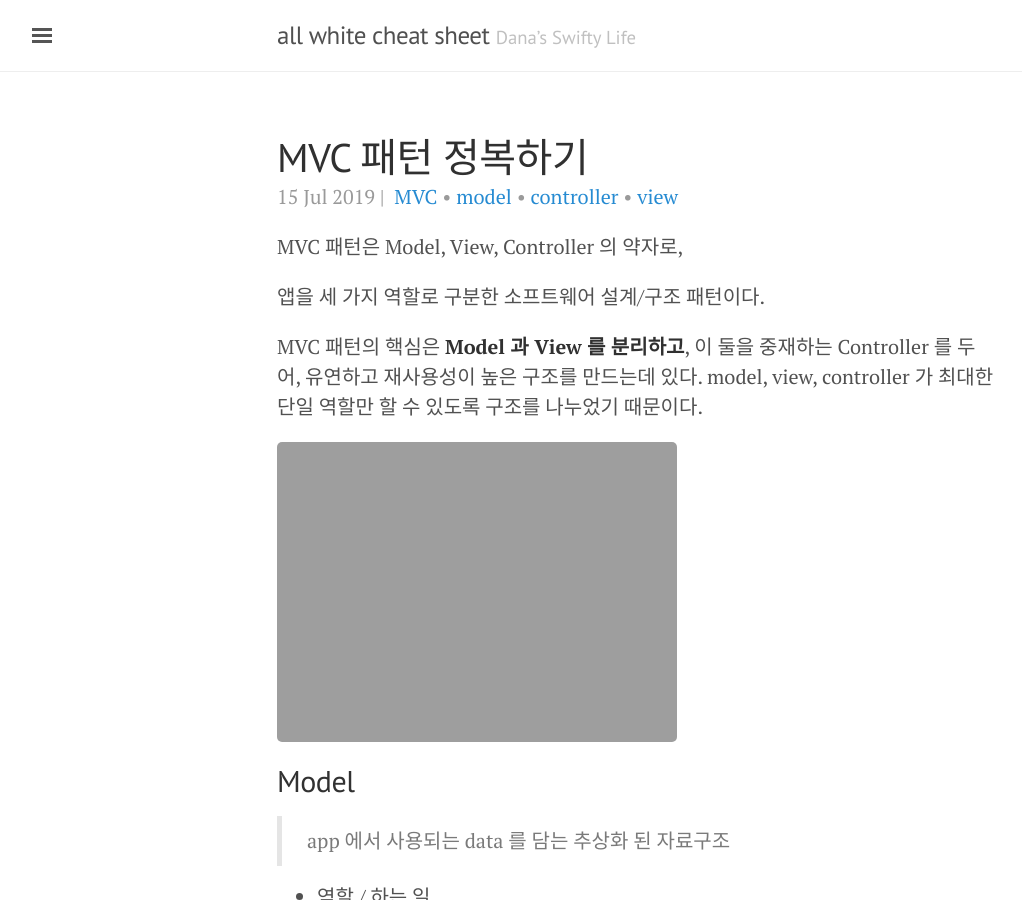
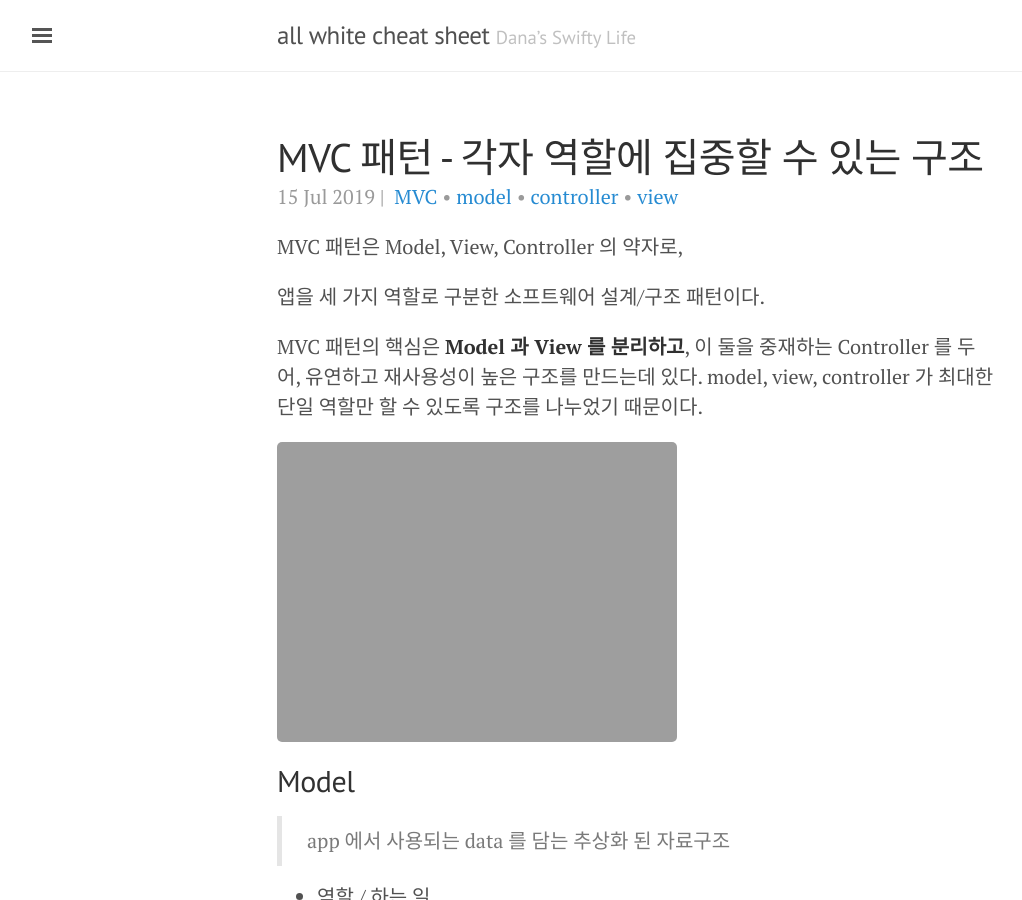
Before and after one commit to daheenallwhite/daheenallwhite.github.io, a Jekyll site: the page built from _posts/2019-07-15-MVC.md, in a window 1280 px wide and 900 px high. Shown: the whole window, without its empty margins (3-1025 px from the left). Built offline with Jekyll 4.4.1, drawn with Linux system fonts in a browser that asks for light colours; nearby versions of some CDN libraries; emoji names are drawn with the system emoji font; comment, search, counter and statistics services are not loaded.

Commit message:
Modify title of post - MVC

```diff
--- a/_posts/2019-07-15-MVC.md
+++ b/_posts/2019-07-15-MVC.md
@@ -1,11 +1,11 @@
 ---
 layout: post
-title:  "MVC 패턴 정복하기"
+title:  "MVC 패턴 - 각자 역할에 집중할 수 있는 구조"
 date:  2019-07-15 13:13:59
 author: Dana Lee
 categories: [Design Pattern]
 tags: [MVC, model, controller, view]
-lastmod : 2019-07-15 13:13:59
+lastmod : 2019-07-15 23:24:59
 sitemap :
   changefreq : weekly
   priority : 1.0
```
